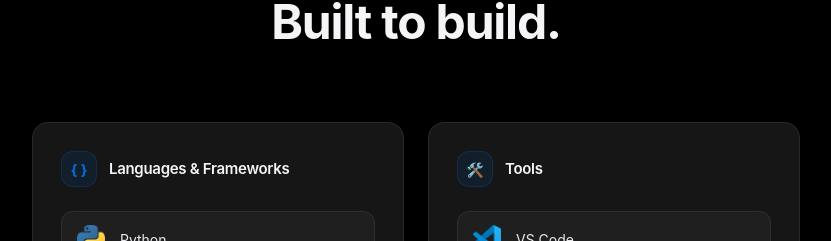
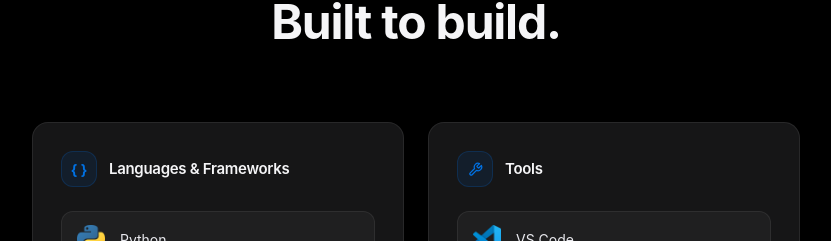
Before and after one commit to emirtepedeldiren/personal-website, a Next.js app: page / in a window 1280 px wide. Shown: the part 1520-1761 px from the top of the page, without its empty margins (224-1055 px from the left). Built offline with nearby package versions, Linux system fonts and the light colour scheme.

Commit message:
ikon bileşenleri sadeleştirildi

```diff
--- a/app/globals.css
+++ b/app/globals.css
@@ -22,6 +22,26 @@
 
 html {
   scroll-behavior: smooth;
+}
+
+@media (prefers-reduced-motion: reduce) {
+  html {
+    scroll-behavior: auto;
+  }
+
+  *,
+  *::before,
+  *::after {
+    animation-duration: 0.01ms !important;
+    animation-iteration-count: 1 !important;
+    transition-duration: 0.01ms !important;
+  }
+}
+
+:focus-visible {
+  outline: 2px solid var(--accent-blue);
+  outline-offset: 3px;
+  border-radius: 4px;
 }
 
 body {
--- a/components/Footer.tsx
+++ b/components/Footer.tsx
@@ -6,7 +6,7 @@ export default function Footer() {
   return (
     <footer className="py-10 px-6 border-t border-white/[0.06]">
       <div className="max-w-6xl mx-auto flex justify-center">
-        <p className="text-[13px] text-[#86868b]/50">
+        <p className="text-[13px] text-[#86868b]">
           © {year} Emir Tepedeldiren. All rights reserved.
         </p>
       </div>
--- a/components/Hero.tsx
+++ b/components/Hero.tsx
@@ -102,12 +102,13 @@ export default function Hero() {
 
       {/* Scroll indicator */}
       <motion.div
+        aria-hidden="true"
         initial={{ opacity: 0 }}
         animate={{ opacity: 1 }}
         transition={{ delay: 1.2, duration: 0.8 }}
         className="absolute bottom-10 left-1/2 -translate-x-1/2 flex flex-col items-center gap-2"
       >
-        <span className="text-[11px] text-[#86868b]/50 tracking-widest uppercase">
+        <span className="text-[11px] text-[#86868b]/70 tracking-widest uppercase">
           Scroll
         </span>
         <motion.div
--- /dev/null
+++ b/components/MotionProvider.tsx
@@ -0,0 +1,11 @@
+"use client";
+
+import { MotionConfig } from "framer-motion";
+
+export default function MotionProvider({
+  children,
+}: {
+  children: React.ReactNode;
+}) {
+  return <MotionConfig reducedMotion="user">{children}</MotionConfig>;
+}
--- a/components/Skills.tsx
+++ b/components/Skills.tsx
@@ -3,237 +3,71 @@
 import { motion } from "framer-motion";
 import type { CSSProperties } from "react";
 
-type SkillIcon = React.ComponentType<{ className?: string; style?: CSSProperties }>;
+type Skill = {
+  name: string;
+  src: string;
+  alt: string;
+  size?: number;
+  style?: CSSProperties;
+};
 
-
-function NodeJSIcon({ style }: { className?: string; style?: CSSProperties }) {
-  const size = (style?.fontSize as number) ?? 17;
+function SkillLogo({ skill }: { skill: Skill }) {
+  const size = skill.size ?? 17;
   return (
     // eslint-disable-next-line @next/next/no-img-element
     <img
-      src="/nodejs-icon.svg"
-      alt="Node.js"
+      src={skill.src}
+      alt={skill.alt}
       width={size}
       height={size}
-      style={{ display: "inline-block" }}
+      loading="lazy"
+      decoding="async"
+      style={{ display: "inline-block", ...skill.style }}
     />
   );
 }
 
-function ReactIcon({ style }: { className?: string; style?: CSSProperties }) {
-  const size = (style?.fontSize as number) ?? 17;
-  return (
-    // eslint-disable-next-line @next/next/no-img-element
-    <img
-      src="/React-icon.svg.png"
-      alt="React"
-      width={size}
-      height={size}
-      style={{ display: "inline-block" }}
-    />
-  );
-}
+const wrenchIcon = (
+  <svg
+    width="15"
+    height="15"
+    viewBox="0 0 24 24"
+    fill="none"
+    stroke="currentColor"
+    strokeWidth="2"
+    strokeLinecap="round"
+    strokeLinejoin="round"
+    aria-hidden="true"
+  >
+    <path d="M14.7 6.3a1 1 0 0 0 0 1.4l1.6 1.6a1 1 0 0 0 1.4 0l3.77-3.77a6 6 0 0 1-7.94 7.94l-6.91 6.91a2.12 2.12 0 0 1-3-3l6.91-6.91a6 6 0 0 1 7.94-7.94l-3.76 3.76z" />
+  </svg>
+);
 
-function JavaScriptIcon({ style }: { className?: string; style?: CSSProperties }) {
-  const size = (style?.fontSize as number) ?? 17;
-  return (
-    // eslint-disable-next-line @next/next/no-img-element
-    <img
-      src="/js.png"
-      alt="JavaScript"
-      width={size}
-      height={size}
-      style={{ display: "inline-block" }}
-    />
-  );
-}
-
-function ClaudeIcon({ style }: { className?: string; style?: CSSProperties }) {
-  const size = (style?.fontSize as number) ?? 17;
-  return (
-    // eslint-disable-next-line @next/next/no-img-element
-    <img
-      src="/claude-ai.svg"
-      alt="Claude"
-      width={size}
-      height={size}
-      style={{ display: "inline-block" }}
-    />
-  );
-}
-
-function VSCodeIcon({ style }: { className?: string; style?: CSSProperties }) {
-  const size = (style?.fontSize as number) ?? 17;
-  return (
-    // eslint-disable-next-line @next/next/no-img-element
-    <img
-      src="/vscode.svg.png"
-      alt="VS Code"
-      width={size}
-      height={size}
-      style={{ display: "inline-block" }}
-    />
-  );
-}
-
-function PythonIcon({ style }: { className?: string; style?: CSSProperties }) {
-  const size = (style?.fontSize as number) ?? 17;
-  return (
-    // eslint-disable-next-line @next/next/no-img-element
-    <img
-      src="/python.svg.png"
-      alt="Python"
-      width={size}
-      height={size}
-      style={{ display: "inline-block" }}
-    />
-  );
-}
-
-function HTMLIcon({ style }: { className?: string; style?: CSSProperties }) {
-  const size = (style?.fontSize as number) ?? 17;
-  return (
-    // eslint-disable-next-line @next/next/no-img-element
-    <img
-      src="/html.svg.png"
-      alt="HTML5"
-      width={size}
-      height={size}
-      style={{ display: "inline-block" }}
-    />
-  );
-}
-
-function CSSIcon({ style }: { className?: string; style?: CSSProperties }) {
-  const size = (style?.fontSize as number) ?? 17;
-  return (
-    // eslint-disable-next-line @next/next/no-img-element
-    <img
-      src="/css.svg.png"
-      alt="CSS3"
-      width={size}
-      height={size}
-      style={{ display: "inline-block" }}
-    />
-  );
-}
-
-function GitIcon({ style }: { className?: string; style?: CSSProperties }) {
-  const size = (style?.fontSize as number) ?? 17;
-  return (
-    // eslint-disable-next-line @next/next/no-img-element
-    <img
-      src="/git.svg.png"
-      alt="Git"
-      width={size}
-      height={size}
-      style={{ display: "inline-block" }}
-    />
-  );
-}
-
-function TerminalIcon({ style }: { className?: string; style?: CSSProperties }) {
-  const size = (style?.fontSize as number) ?? 17;
-  return (
-    // eslint-disable-next-line @next/next/no-img-element
-    <img
-      src="/mac-terminal.png"
-      alt="Terminal"
-      width={size}
-      height={size}
-      style={{ display: "inline-block" }}
-    />
-  );
-}
-
-function CursorIcon({ style }: { className?: string; style?: CSSProperties }) {
-  const size = (style?.fontSize as number) ?? 17;
-  return (
-    // eslint-disable-next-line @next/next/no-img-element
-    <img
-      src="/cursor.png"
-      alt="Cursor"
-      width={size}
-      height={size}
-      style={{ display: "inline-block" }}
-    />
-  );
-}
-
-function JavaIcon({ style }: { className?: string; style?: CSSProperties }) {
-  const size = (style?.fontSize as number) ?? 17;
-  return (
-    // eslint-disable-next-line @next/next/no-img-element
-    <img
-      src="/java.svg"
-      alt="Java"
-      width={size}
-      height={size}
-      style={{ display: "inline-block", transform: "translateX(-3.5px)" }}
-    />
-  );
-}
-
-function IntellijIcon({ style }: { className?: string; style?: CSSProperties }) {
-  const size = (style?.fontSize as number) ?? 17;
-  return (
-    // eslint-disable-next-line @next/next/no-img-element
-    <img
-      src="/idea.png"
-      alt="IntelliJ IDEA"
-      width={size}
-      height={size}
-      style={{ display: "inline-block", maxWidth: "none" }}
-    />
-  );
-}
-
-function WarpIcon({ style }: { className?: string; style?: CSSProperties }) {
-  const size = (style?.fontSize as number) ?? 17;
-  return (
-    // eslint-disable-next-line @next/next/no-img-element
-    <img
-      src="/warp.png"
-      alt="Warp"
-      width={size}
-      height={size}
-      style={{ display: "inline-block", maxWidth: "none" }}
-    />
-  );
-}
-
-type Skill = {
-  name: string;
-  icon: SkillIcon;
-  color: string;
-  size?: number;
-};
-
-const skillCategories: { category: string; icon: string; skills: Skill[] }[] = [
+const skillCategories: { category: string; icon: React.ReactNode; skills: Skill[] }[] = [
   {
     category: "Languages & Frameworks",
     icon: "{ }",
     skills: [
-      { name: "Python", icon: PythonIcon, color: "#3776AB", size: 28 },
-      { name: "Java", icon: JavaIcon, color: "#0074BD", size: 30 },
-      { name: "HTML5", icon: HTMLIcon, color: "#E34F26", size: 28 },
-      { name: "CSS3", icon: CSSIcon, color: "#1572B6", size: 28 },
-      { name: "JavaScript", icon: JavaScriptIcon, color: "#F7DF1E", size: 28 },
-      { name: "Node.js", icon: NodeJSIcon, color: "#9B4F96", size: 28 },
-      { name: "React", icon: ReactIcon, color: "#61DAFB", size: 28 }
+      { name: "Python", src: "/python.svg.png", alt: "Python", size: 28 },
+      { name: "Java", src: "/java.svg", alt: "Java", size: 30, style: { transform: "translateX(-3.5px)" } },
+      { name: "HTML5", src: "/html.svg.png", alt: "HTML5", size: 28 },
+      { name: "CSS3", src: "/css.svg.png", alt: "CSS3", size: 28 },
+      { name: "JavaScript", src: "/js.png", alt: "JavaScript", size: 28 },
+      { name: "Node.js", src: "/nodejs-icon.svg", alt: "Node.js", size: 28 },
+      { name: "React", src: "/React-icon.svg.png", alt: "React", size: 28 },
     ],
   },
   {
     category: "Tools",
-    icon: "🛠️",
+    icon: wrenchIcon,
     skills: [
-      { name: "VS Code", icon: VSCodeIcon, color: "#007ACC", size: 28 },
-      { name: "IntelliJ", icon: IntellijIcon, color: "#000000", size: 40 },
-      { name: "Cursor", icon: CursorIcon, color: "#86868b", size: 28 },
-      { name: "Git & GitHub", icon: GitIcon, color: "#F05032", size: 28 },
-      { name: "Warp", icon: WarpIcon, color: "#86868b", size: 44 },
-      { name: "Terminal", icon: TerminalIcon, color: "#86868b", size: 28 },
-      { name: "Claude Code", icon: ClaudeIcon, color: "#cc785c", size: 28 },
+      { name: "VS Code", src: "/vscode.svg.png", alt: "VS Code", size: 28 },
+      { name: "IntelliJ", src: "/idea.png", alt: "IntelliJ IDEA", size: 40, style: { maxWidth: "none" } },
+      { name: "Cursor", src: "/cursor.png", alt: "Cursor", size: 28 },
+      { name: "Git & GitHub", src: "/git.svg.png", alt: "Git", size: 28 },
+      { name: "Warp", src: "/warp.png", alt: "Warp", size: 44, style: { maxWidth: "none" } },
+      { name: "Terminal", src: "/mac-terminal.png", alt: "Terminal", size: 28 },
+      { name: "Claude Code", src: "/claude-ai.svg", alt: "Claude", size: 28 },
     ],
   },
 ];
@@ -316,10 +150,7 @@ export default function Skills() {
                     className="flex items-center gap-3 px-3 py-2.5 rounded-xl bg-white/[0.04] border border-white/[0.07] transition-colors duration-300 ease-out hover:bg-white/[0.09] hover:border-white/[0.12]"
                   >
                     <span className="flex items-center justify-center w-[34px] h-[34px] shrink-0 overflow-hidden rounded-[9px]">
-                      <skill.icon
-                        style={{ color: skill.color, fontSize: skill.size ?? 17 }}
-                        className="shrink-0"
-                      />
+                      <SkillLogo skill={skill} />
                     </span>
                     <span className="text-[14px] text-[#e8e8ed]">
                       {skill.name}
```
Also changed, not shown: app/layout.tsx (+19 -2 lines), components/Contact.tsx (+7 -2 lines), components/Navbar.tsx (+6 -3 lines), components/Projects.tsx (+6 -2 lines), 2 other files (tests, documents, lock files or other folders).
